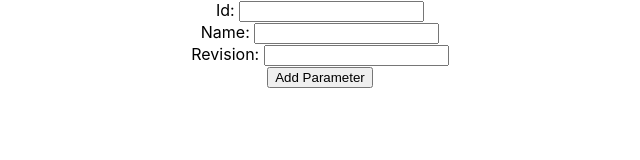
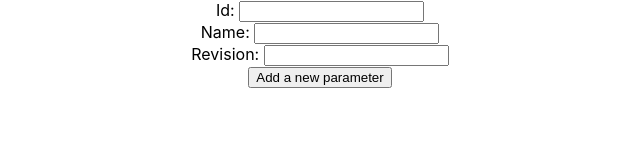
Before and after one commit to PeaPodTechnologies/schedule, a React (Create React App) app: page / in a window 1280 px wide. Shown: the top 160 px of the page, without its empty margins (320-960 px from the left). Built offline with nearby package versions, Linux system fonts and the light colour scheme.

Commit message:
refactor of the AddParameter object, see docstring for it's purpose

```diff
--- a/src/molecules/AddParameter.tsx
+++ b/src/molecules/AddParameter.tsx
@@ -1,20 +1,25 @@
-import { FC, useState } from 'react';
+import { FC } from 'react';
 
 type AddParameterProps = {
-	addParameter(parameter: string): void;
+	addParameter(): void;
 };
 
+/**
+ * this object's purpose is to add another entry into the ScheduleBuilder's
+ * ParameterBlock array.
+ *
+ * this takes a function which will add a new ParameterBlock into the parent object.
+ * in this case, it's the ScheduleBuilder
+ */
 const AddParameter: FC<AddParameterProps> = props => {
-	const [name, setName] = useState('');
 	return (
 		<>
-			{/* ADD: Input field for parameter name, triggering `setName` */}
 			<button
 				onClick={() => {
-					props.addParameter(name);
+					props.addParameter();
 				}}
 			>
-				Add Parameter
+				Add a new parameter
 			</button>
 		</>
 	);
```
